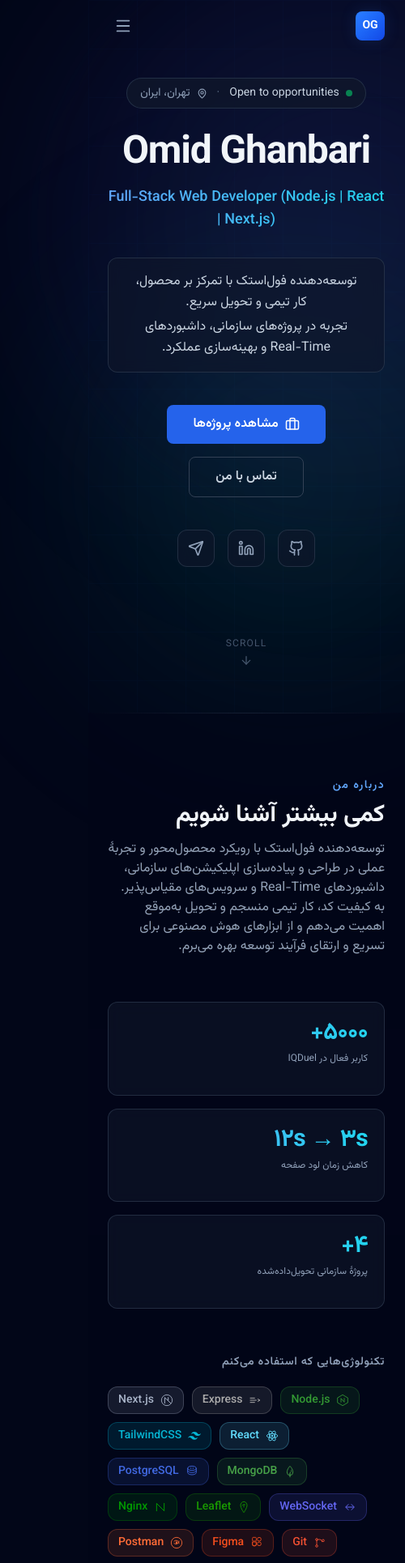
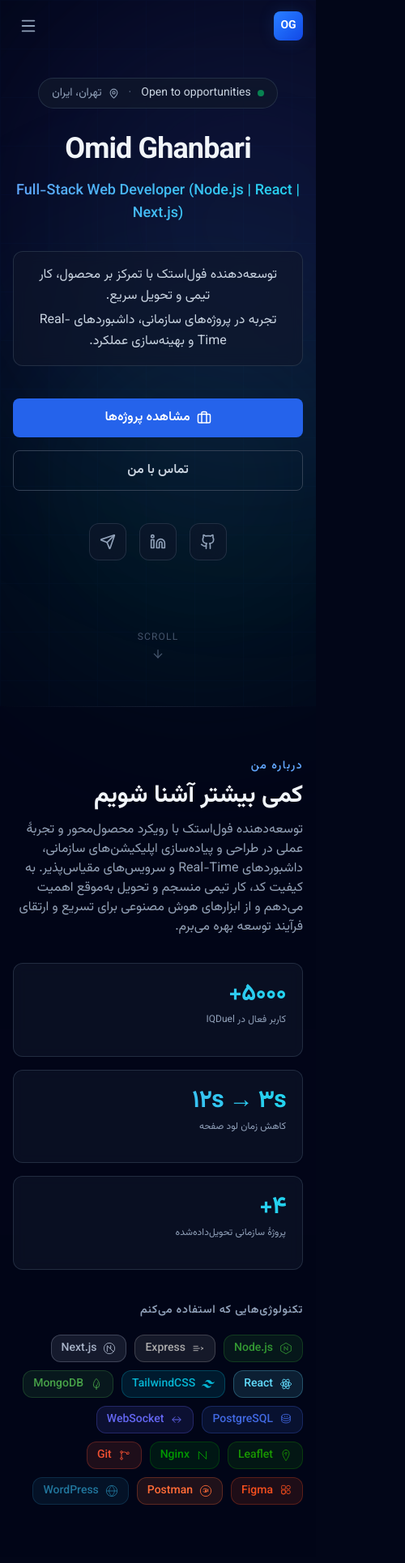
Before and after one commit to OmidG9/Omid, a Next.js app: page / in a window 390 px wide. Shown: the top 1930 px of the page at 81% size, 500 px wide, since content can reach past the window. Built offline with nearby package versions, Linux system fonts and the light colour scheme.

Commit message:
style: refine layout and spacing across multiple components for improved responsiveness

```diff
--- a/src/app/globals.css
+++ b/src/app/globals.css
@@ -18,11 +18,14 @@
 @layer base {
   * {
     box-sizing: border-box;
+    min-width: 0;
   }
 
   html {
     scroll-behavior: smooth;
     scroll-padding-top: 80px;
+    max-width: 100%;
+    overflow-x: hidden;
   }
 
   body {
@@ -31,6 +34,7 @@
     font-family: "Vazirmatn", system-ui, sans-serif;
     -webkit-font-smoothing: antialiased;
     -moz-osx-font-smoothing: grayscale;
+    max-width: 100%;
     overflow-x: hidden;
   }
 
@@ -166,12 +170,12 @@
     width: 100%;
     background-color: rgba(15, 23, 42, 0.8);
     border: 1px solid #334155;
-    border-radius: 0.5rem;
+    border-radius: 0.75rem;
     padding: 0.75rem 1rem;
     color: #e2e8f0;
     transition: all 0.2s;
     outline: none;
-    font-size: 1rem;
+    font-size: 0.875rem;
   }
 
   .input-field::placeholder {
--- a/src/components/contact/ContactForm.tsx
+++ b/src/components/contact/ContactForm.tsx
@@ -61,7 +61,7 @@ export default function ContactForm() {
   return (
     <form
       onSubmit={handleSubmit(onSubmit)}
-      className="glass-card p-6 space-y-5"
+      className="glass-card p-4 sm:p-6 space-y-5"
       dir="rtl"
       noValidate
     >
--- a/src/components/layout/Navbar.tsx
+++ b/src/components/layout/Navbar.tsx
@@ -56,7 +56,7 @@ export default function Navbar() {
           : "bg-transparent"
       }`}
     >
-      <nav className="max-w-6xl mx-auto px-6 lg:px-8 h-16 flex items-center justify-between">
+      <nav className="max-w-6xl mx-auto px-4 sm:px-6 lg:px-8 h-16 flex items-center justify-between">
         {/* Logo */}
         <Link
           href="/"
@@ -145,7 +145,7 @@ export default function Navbar() {
             transition={{ duration: 0.2 }}
             className="md:hidden bg-slate-950/95 backdrop-blur-md"
           >
-            <div className="px-6 py-4 flex flex-col gap-1">
+            <div className="px-4 sm:px-6 py-4 flex flex-col gap-1">
               {navLinks.map((link) => (
                 <a
                   key={link.href}
--- a/src/components/projects/ProjectCard.tsx
+++ b/src/components/projects/ProjectCard.tsx
@@ -28,7 +28,7 @@ export default function ProjectCard({ project, index }: ProjectCardProps) {
       className="group glass-card overflow-hidden flex flex-col hover:border-blue-500/40 hover:shadow-glow transition-all duration-300"
     >
       {/* Cover image placeholder */}
-      <div className="relative h-52 bg-linear-to-br from-slate-800 to-slate-900 overflow-hidden">
+      <div className="relative w-full aspect-video bg-linear-to-br from-slate-800 to-slate-900 overflow-hidden">
         <div className="absolute inset-0 bg-linear-to-br from-blue-600/10 to-cyan-500/5" />
         <div className="absolute inset-0 flex items-center justify-center">
           <div className="text-center">
--- a/src/components/sections/About.tsx
+++ b/src/components/sections/About.tsx
@@ -38,7 +38,7 @@ export default function About() {
       {/* Subtle top separator */}
       <div className="absolute top-0 inset-x-0 h-px bg-linear-to-r from-transparent via-slate-700/40 to-transparent" />
       <Container>
-        <div className="grid grid-cols-1 lg:grid-cols-2 gap-14 items-start">
+        <div className="grid grid-cols-1 lg:grid-cols-2 gap-10 items-start">
           {/* ── Left column: text + KPI stats ── */}
           <div dir="rtl">
             <SectionHeader
@@ -75,7 +75,7 @@ export default function About() {
             <p className="text-sm font-semibold text-slate-400 mb-5 uppercase tracking-wider text-right">
               تکنولوژی‌هایی که استفاده می‌کنم
             </p>
-            <div className="flex flex-wrap gap-2.5 justify-end">
+            <div className="flex flex-wrap gap-2.5 justify-start sm:justify-end">
               {FEATURED_TECHS.map((tech, i) => {
                 const info = TECH_MAP[tech];
                 if (!info) return null;
--- a/src/components/sections/Contact.tsx
+++ b/src/components/sections/Contact.tsx
@@ -55,8 +55,8 @@ export default function Contact() {
           <motion.div
             className="space-y-6"
             dir="rtl"
-            initial={{ opacity: 0, x: 20 }}
-            whileInView={{ opacity: 1, x: 0 }}
+            initial={{ opacity: 0, y: 20 }}
+            whileInView={{ opacity: 1, y: 0 }}
             viewport={{ once: true }}
             transition={{ duration: 0.5, delay: 0.1 }}
           >
@@ -92,7 +92,7 @@ export default function Contact() {
               <p className="text-sm font-medium text-slate-400 mb-4 uppercase tracking-wider">
                 شبکه‌های اجتماعی
               </p>
-              <div className="flex gap-3">
+              <div className="flex flex-wrap gap-3">
                 {socialLinks.map(({ icon: Icon, label, href }) => (
                   <a
                     key={label}
@@ -125,8 +125,8 @@ export default function Contact() {
 
           {/* Right: Form */}
           <motion.div
-            initial={{ opacity: 0, x: -20 }}
-            whileInView={{ opacity: 1, x: 0 }}
+            initial={{ opacity: 0, y: 20 }}
+            whileInView={{ opacity: 1, y: 0 }}
             viewport={{ once: true }}
             transition={{ duration: 0.5, delay: 0.2 }}
           >
--- a/src/components/sections/Experience.tsx
+++ b/src/components/sections/Experience.tsx
@@ -107,7 +107,7 @@ export default function Experience() {
             className="absolute right-4.5 md:right-1/2 top-0 bottom-0 w-px bg-linear-to-b from-blue-500/60 via-slate-700/40 to-transparent"
           />
 
-          <div className="space-y-10">
+          <div className="space-y-8">
             {portfolio.experiences.map((exp, i) => (
               <div
                 key={i}
--- a/src/components/sections/Hero.tsx
+++ b/src/components/sections/Hero.tsx
@@ -80,7 +80,7 @@ export default function Hero() {
         aria-hidden="true"
       />
 
-      <div className="relative z-10 max-w-6xl mx-auto px-6 lg:px-8 pt-24 pb-16">
+      <div className="relative z-10 max-w-6xl mx-auto px-4 sm:px-6 lg:px-8 pt-24 pb-16">
         <motion.div
           variants={containerVariants}
           initial="hidden"
@@ -101,7 +101,7 @@ export default function Hero() {
           {/* Name */}
           <motion.h1
             variants={itemVariants}
-            className="text-5xl md:text-7xl font-bold text-slate-100 mb-4 tracking-tight"
+            className="text-4xl sm:text-5xl md:text-7xl font-bold text-slate-100 mb-4 tracking-tight"
           >
             {portfolio.nameEn}
           </motion.h1>
@@ -133,13 +133,19 @@ export default function Hero() {
           {/* CTA Buttons */}
           <motion.div
             variants={itemVariants}
-            className="flex flex-wrap items-center justify-center gap-4 mb-10"
+            className="flex flex-col sm:flex-row items-center justify-center gap-4 mb-10 w-full sm:w-auto"
           >
-            <a href="#projects" className="btn-primary text-base px-8 py-3">
+            <a
+              href="#projects"
+              className="btn-primary text-base px-8 py-3 w-full sm:w-auto justify-center"
+            >
               <Briefcase size={18} />
               مشاهده پروژه‌ها
             </a>
-            <a href="#contact" className="btn-secondary text-base px-8 py-3">
+            <a
+              href="#contact"
+              className="btn-secondary text-base px-8 py-3 w-full sm:w-auto justify-center"
+            >
               تماس با من
             </a>
           </motion.div>
--- a/src/components/sections/Projects.tsx
+++ b/src/components/sections/Projects.tsx
@@ -29,15 +29,15 @@ export default function Projects() {
           center
         />
 
-        {/* Filter chips */}
-        <div className="flex flex-wrap justify-center gap-2 mb-10">
+        {/* Filter chips — horizontally scrollable on mobile */}
+        <div className="flex gap-2 overflow-x-auto pb-2 -mx-4 px-4 sm:mx-0 sm:px-0 sm:flex-wrap sm:justify-center mb-10 scrollbar-hide">
           {allCategories.map((cat) => {
             const style = getCategoryStyle(cat);
             return (
               <button
                 key={cat}
                 onClick={() => setActive(cat)}
-                className={`px-5 py-2 text-sm font-medium rounded-full border bg-transparent transition-all duration-200 focus:outline-none focus:ring-2 focus:ring-blue-500 active:scale-95 ${
+                className={`whitespace-nowrap px-4 py-2 text-xs sm:text-sm font-medium rounded-full border bg-transparent transition-all duration-200 focus:outline-none focus:ring-2 focus:ring-blue-500 active:scale-95 shrink-0 sm:shrink ${
                   active === cat ? style.active : style.inactive
                 }`}
               >
@@ -50,7 +50,7 @@ export default function Projects() {
         {/* Grid */}
         <motion.div
           layout
-          className="grid grid-cols-1 md:grid-cols-2 lg:grid-cols-3 gap-6"
+          className="grid grid-cols-1 sm:grid-cols-2 lg:grid-cols-3 gap-6"
         >
           <AnimatePresence mode="popLayout">
             {filtered.map((project, i) => (
--- a/src/components/ui/Container.tsx
+++ b/src/components/ui/Container.tsx
@@ -10,7 +10,7 @@ export default function Container({
   className = "",
 }: ContainerProps) {
   return (
-    <div className={`max-w-6xl mx-auto px-6 lg:px-8 ${className}`}>
+    <div className={`max-w-6xl mx-auto px-4 sm:px-6 lg:px-8 ${className}`}>
       {children}
     </div>
   );
--- a/src/components/ui/Section.tsx
+++ b/src/components/ui/Section.tsx
@@ -30,7 +30,7 @@ export default function Section({
       whileInView="visible"
       viewport={{ once: true, margin: "-80px" }}
       variants={sectionVariants}
-      className={`py-20 md:py-28 ${className}`}
+      className={`py-16 sm:py-20 ${className}`}
     >
       {children}
     </motion.section>
--- a/src/components/ui/SectionHeader.tsx
+++ b/src/components/ui/SectionHeader.tsx
@@ -20,7 +20,7 @@ export default function SectionHeader({
 }: SectionHeaderProps) {
   return (
     <motion.div
-      className={`mb-14 ${center ? "text-center" : ""}`}
+      className={`mb-8 ${center ? "text-center" : ""}`}
       initial={{ opacity: 0, y: 16 }}
       whileInView={{ opacity: 1, y: 0 }}
       viewport={{ once: true }}
```
